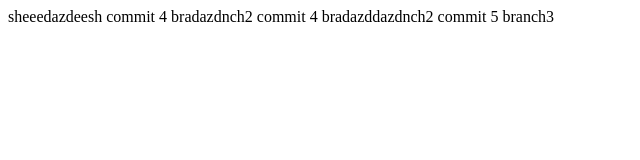
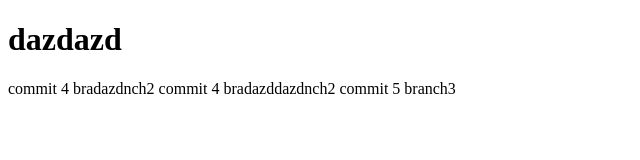
Before and after one commit to DreamHock/test-1, a plain HTML site: page index.html in a window 1280 px wide. Shown: the whole page, without its empty margins (0-640 px from the left). Drawn offline with Linux system fonts and the light colour scheme.

Commit message:
chaaaaaaaabka

```diff
--- a/index.html
+++ b/index.html
@@ -7,7 +7,7 @@
     <title>Document</title>
 </head>
 <body>
-    sheeedazdeesh
+    <h1>dazdazd</h1>
     commit 4 bradazdnch2
     commit 4 bradazddazdnch2
     commit 5 branch3
```
